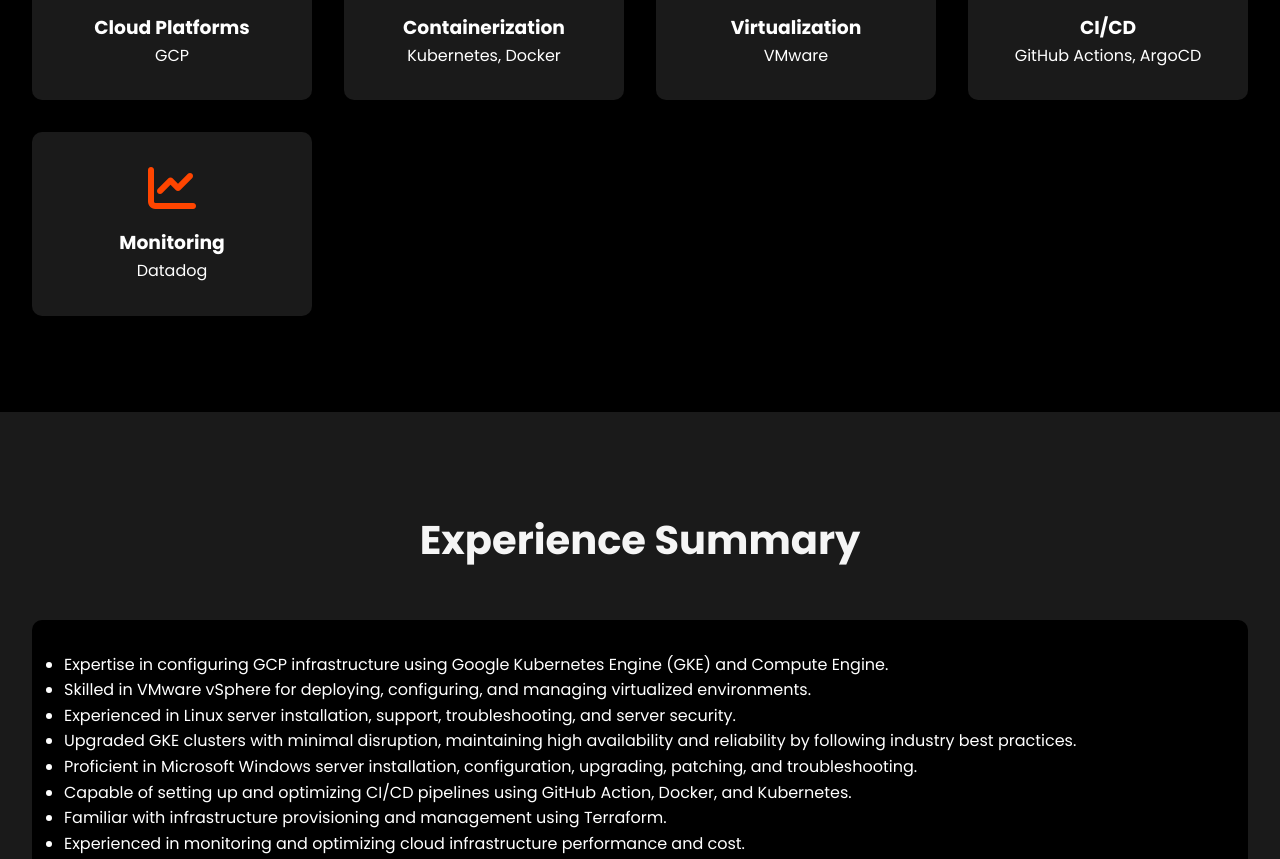
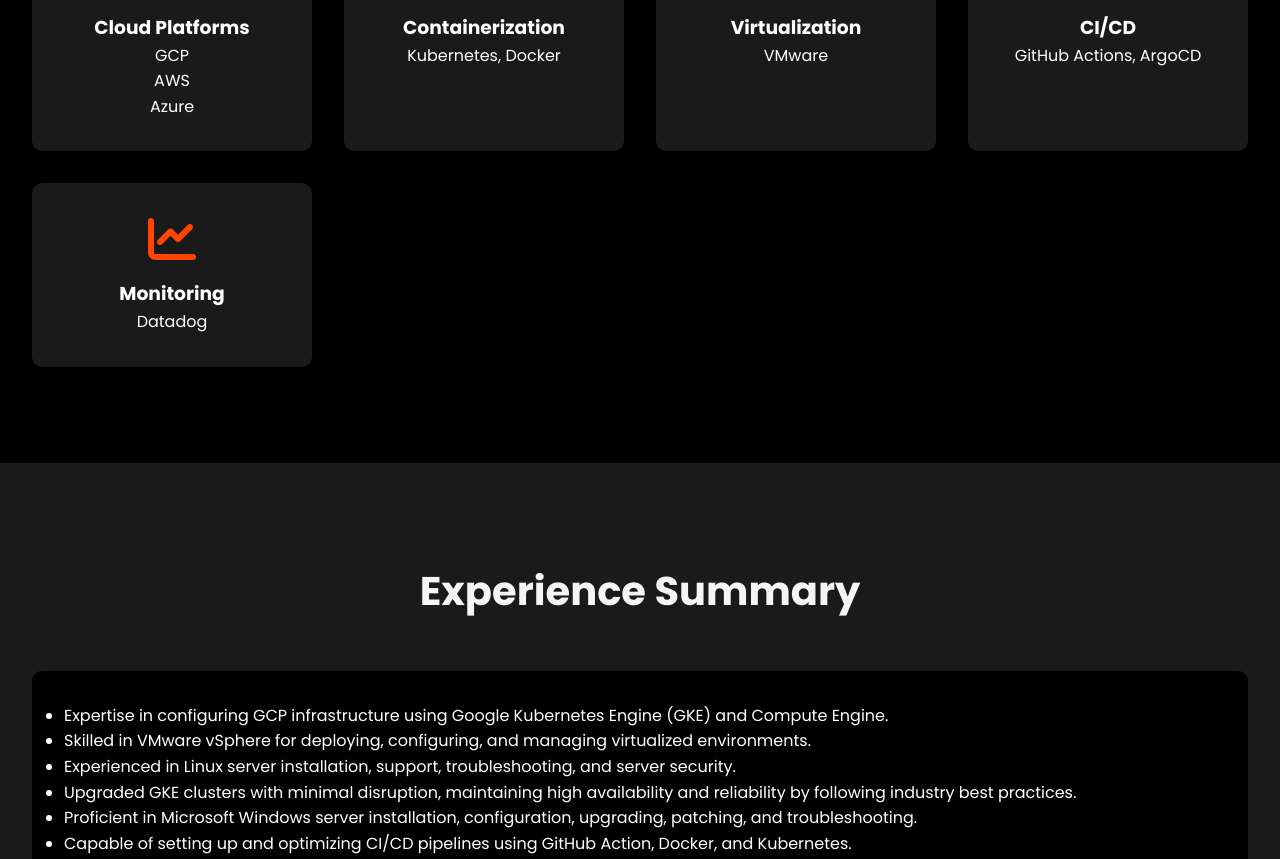
Before and after one commit to ankitthedevops/digitalprofile, a plain HTML site: page index.html in a window 1280 px wide. Shown: the part 1703-2562 px from the top of the page. Drawn offline with Linux system fonts and the light colour scheme; a script that the page names is missing.

Commit message:
Update index.html

```diff
--- a/index.html
+++ b/index.html
@@ -64,6 +64,8 @@
                     <i class="fab fa-google"></i>
                     <h3>Cloud Platforms</h3>
                     <p>GCP</p>
+                    <p>AWS</p>
+                    <p>Azure</p>
                 </div>
                 <div class="skill-card">
                     <i class="fab fa-docker"></i>
```
